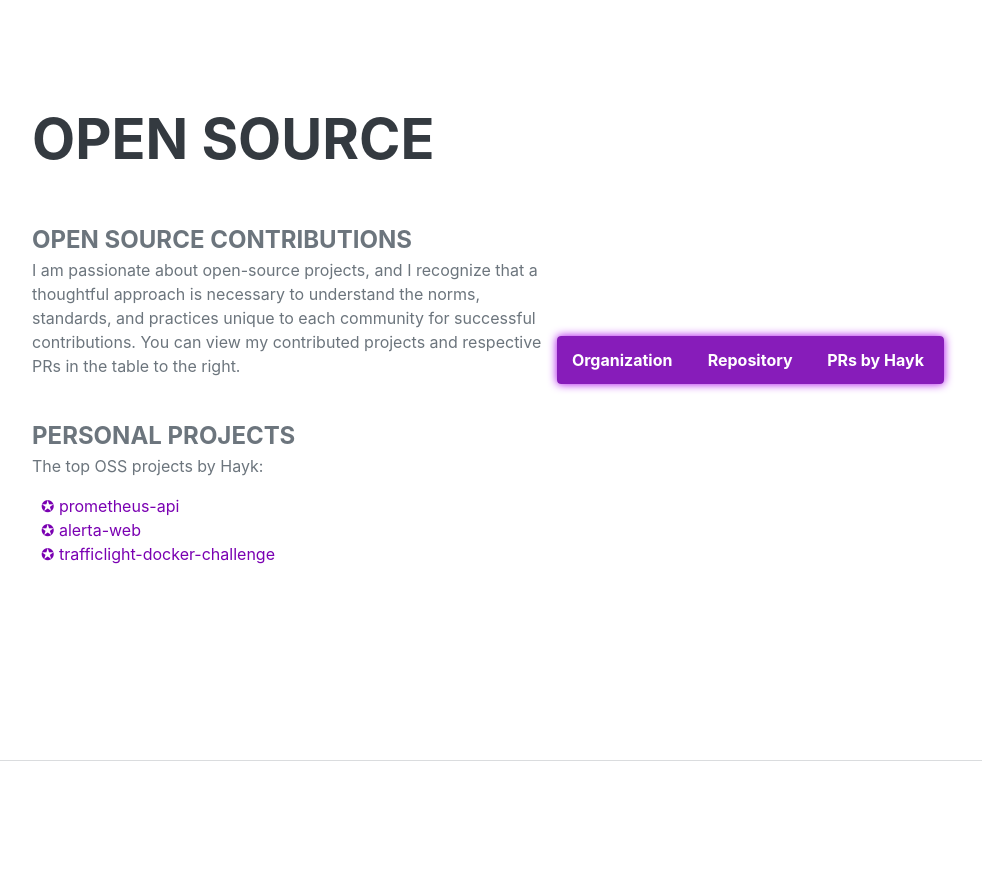
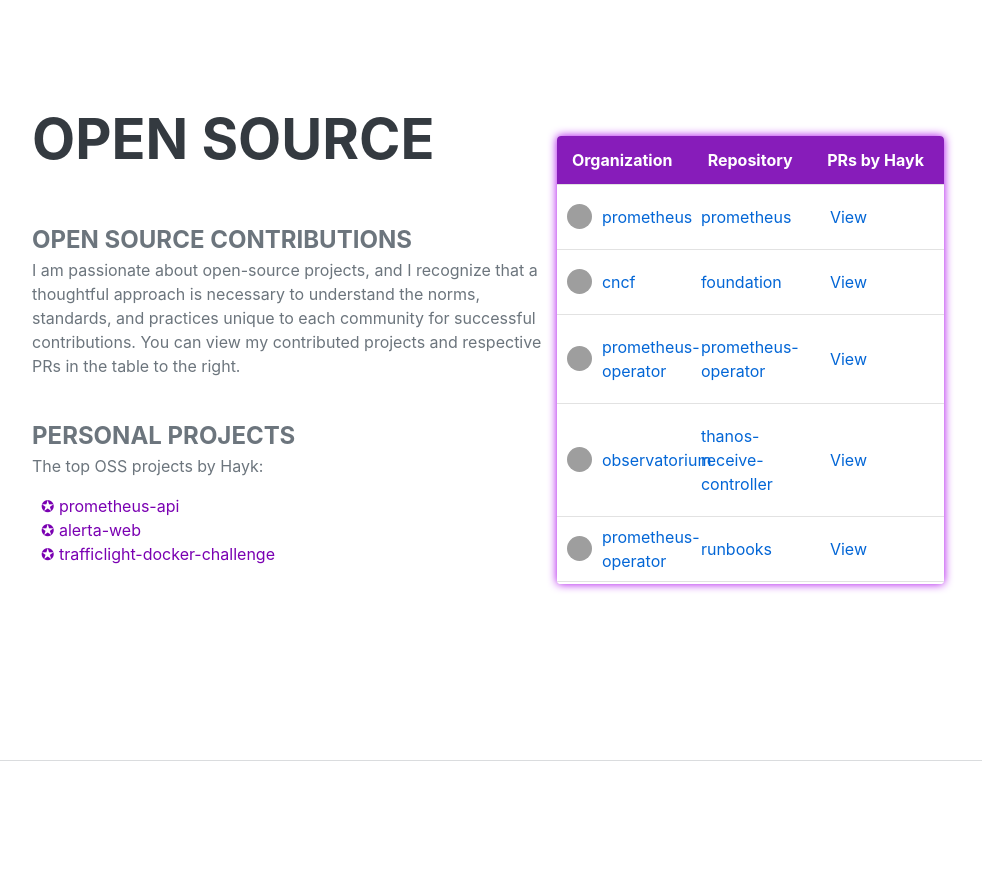
Before and after one commit to hayk96/hayk96.github.io, a plain HTML site: page index.html in a window 1280 px wide. Shown: the part 4177-5052 px from the top of the page, without its empty margins (288-1270 px from the left). Drawn offline with nearby package versions, Linux system fonts and the light colour scheme; grey boxes are pictures that could not be loaded; a web font is replaced by a local one.

Commit message:
Fix file github-contributions.js  path
Signed-off-by: hayk96 <hayko5999@gmail.com>

```diff
--- a/index.html
+++ b/index.html
@@ -227,7 +227,7 @@
                         </table>
                     </div>
                 </div>
-                <script src="github-contributions.js"></script>
+                <script src="js/github-contributions.js"></script>
                 <script>
                     function visualizeData(wholeData) {
                         const data = wholeData.data;
```
